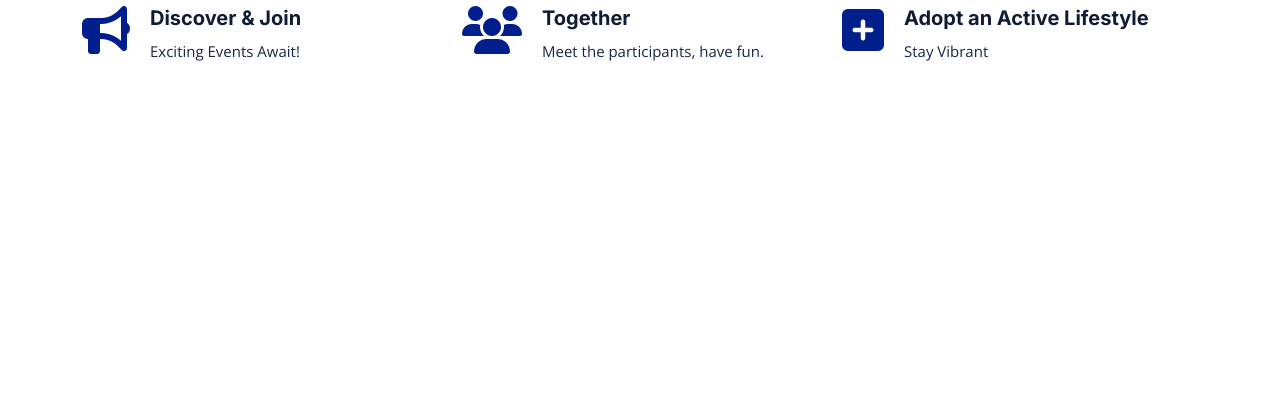
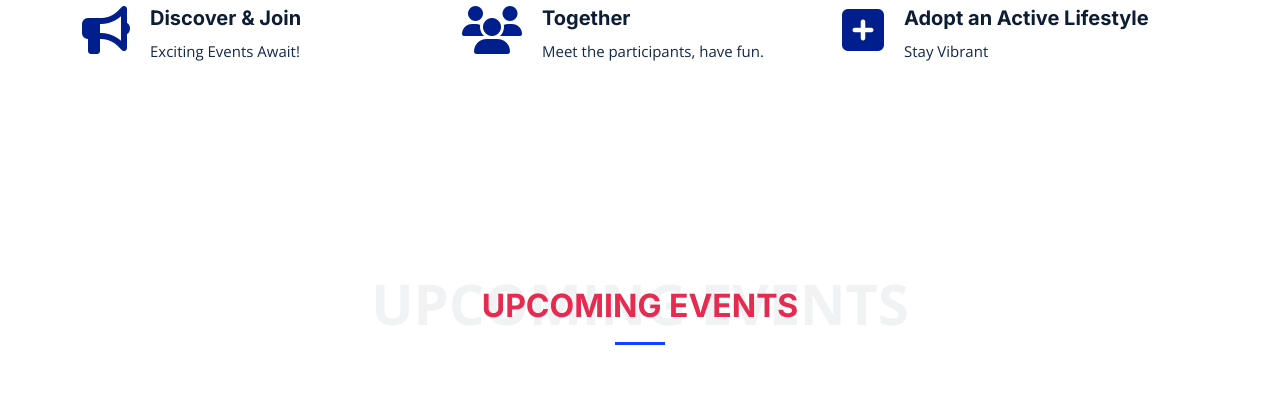
Before and after one commit to yunusolcar/eventcrafter, a Django app: page / in a window 1280 px wide. Shown: the part 776-1194 px from the top of the page. Run offline with Django 5.2, Linux system fonts and the light colour scheme; the visitor is signed in with stand-in values (Sample User, id 1); data comes from the database, SQL or seed files in the repository; data that the repository does not hold is empty; some libraries are stand-ins or nearby versions.

Commit message:
feat: ui improvements

```diff
--- a/eventcrafter/event/forms.py
+++ b/eventcrafter/event/forms.py
@@ -12,7 +12,7 @@ class CreateEventForm(forms.ModelForm):
             'name': widgets.TextInput(attrs={'class': 'form-control'}),
             'description': widgets.TextInput(attrs={'class': 'form-control'}),
             'location': widgets.TextInput(attrs={'class': 'form-control'}),
-            'image': widgets.FileInput(),
+            'image': widgets.FileInput(attrs={'class': 'form-control'}),
             'event_date': widgets.DateInput(attrs={'class': 'form-control', 'type': 'date'}),
             'creator': widgets.HiddenInput(),
         }
--- a/eventcrafter/event/templates/event/event-detail.html
+++ b/eventcrafter/event/templates/event/event-detail.html
@@ -46,7 +46,7 @@
                 <div class="row d-flex justify-content-center">
                     <div class="col-lg-6 text-center">
                         <h2>{{ event.name }}</h2>
-                        <p><a href="#desc" class="link-light">Would you like to join?</a></p>
+                        <p><a href="#form2" class="link-light">Would you like to join?</a></p>
                     </div>
                 </div>
             </div>
@@ -75,7 +75,7 @@
                     </div>
                 </div>
 
-                <div class="col-lg-8" id="desc">
+                <div class="col-lg-8">
                     {% if event.image %}
                     <img src="{{ event.image.url }}" alt="" class="img-fluid services-img">
                     {% else %}
@@ -134,7 +134,7 @@
             <!-- Info Item -->
             <div class="col-md-4 mb-4">
                 <div class="card shadow-0 border mb-4" style="background-color: #f0f2f5;">
-                    <div class="card-body p-4">
+                    <div class="card-body p-4" id="form2">
                         <h4>Event Date</h4>
                         <p>{{ event.event_date }}</p>
 
--- a/eventcrafter/event/templates/event/index.html
+++ b/eventcrafter/event/templates/event/index.html
@@ -123,6 +123,10 @@
     <!-- ======= card Section ======= -->
     <section class="cards">
         <div class="container mt-1">
+            <div class="section-header">
+                <span>UPCOMING EVENTS</span>
+                <h2>UPCOMING EVENTS</h2>
+            </div>
             <div class="row">
                 {% for event in events %}
                 <div class="col-md-4 mb-4">
@@ -160,9 +164,12 @@
     <!-- ======= Features Section ======= -->
     <section id="features" class="features">
         <div class="container">
+            <div class="section-header">
+                <span>EVENTCRAFTER</span>
+                <h2>EVENTCRAFTER</h2>
+            </div>
 
             <div class="row gy-4 align-items-center features-item" data-aos="fade-up">
-
                 <div class="col-md-5">
                     <img src="{% static 'event/img/longdistanceed.jpg' %}" class="img-fluid" alt="">
                 </div>
```
Also changed, not shown: eventcrafter/uploads/events/ankara.jpg (deleted), eventcrafter/uploads/events/ist.jpg (deleted), eventcrafter/uploads/events/ist_ERZqIbb.jpg (deleted), eventcrafter/uploads/events/istanbl.jpg (deleted), eventcrafter/uploads/events/istanbul.jpg (deleted), eventcrafter/uploads/events/istanbul_rbpQQsZ.jpg (deleted), eventcrafter/uploads/events/izmir.jpg (deleted), eventcrafter/uploads/events/maratonn.jpeg (deleted), eventcrafter/uploads/events/runn.jpg (deleted).
